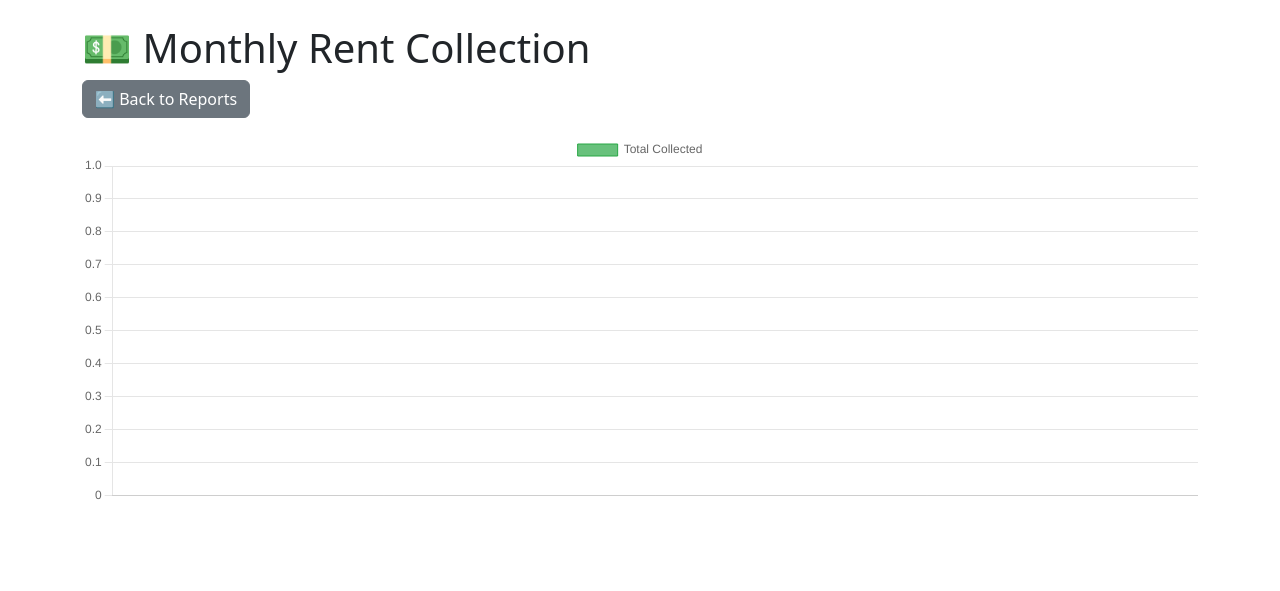
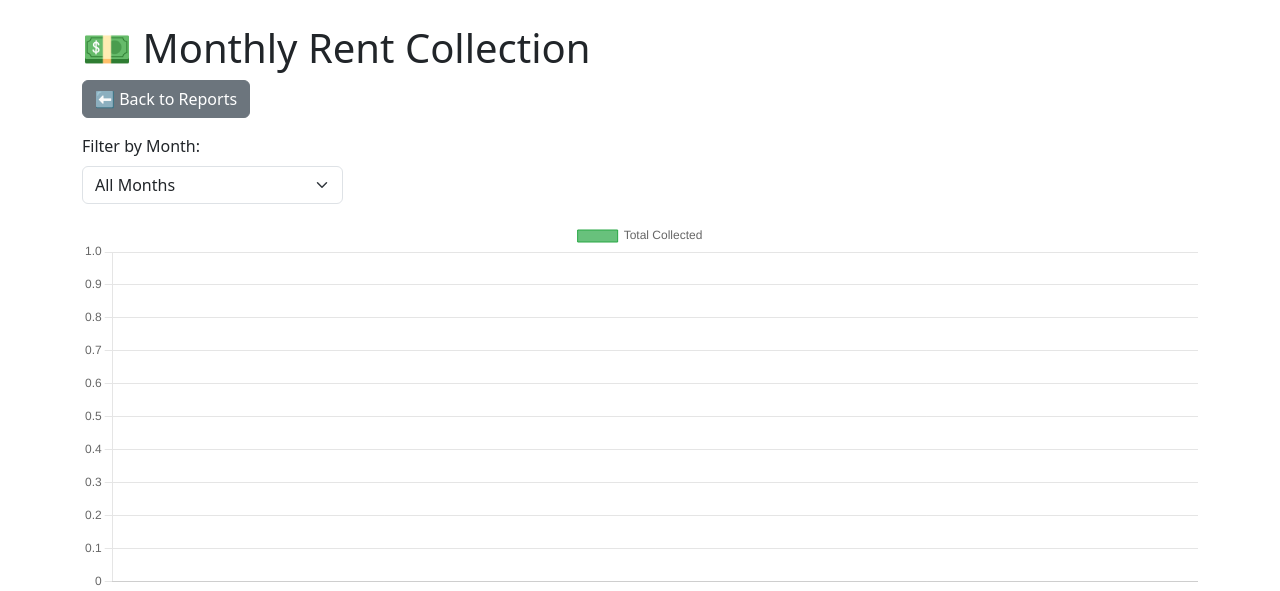
Before and after one commit to ofwonojohn/rental_db_ui, a Flask app: page /report_monthly_collection in a window 1280 px wide. Shown: the top 591 px of the page. Run offline with Flask 3, Linux system fonts and the light colour scheme; data that the repository does not hold is empty.

Commit message:
Add monthly collection API and update report page with month filter

```diff
--- a/app.py
+++ b/app.py
@@ -1,4 +1,4 @@
-from flask import Flask, render_template, request, redirect, url_for
+from flask import Flask, render_template, request, redirect, url_for, jsonify
 import mysql.connector
 
 app = Flask(__name__)
@@ -7,7 +7,7 @@ app = Flask(__name__)
 db = mysql.connector.connect(
     host="localhost",
     user="root",
-    password="", #replace wih ur MySQL workbench password
+    password="@0706647669J", #replace wih ur MySQL workbench password
     database="rental_management"
 )
 cursor = db.cursor(dictionary=True)
@@ -338,6 +338,41 @@ def report_monthly_collection():
     report = cursor.fetchall()
     return render_template('report_monthly_collection.html', report=report)
 
+@app.route('/api/monthly_collection')
+def api_monthly_collection():
+    month = request.args.get('month')
+
+    if month:
+        query = """
+            SELECT
+                YEAR(transaction_date) AS year,
+                MONTH(transaction_date) AS month,
+                SUM(amount) AS total_collected
+            FROM transactions
+            WHERE MONTH(transaction_date) = %s
+            GROUP BY YEAR(transaction_date), MONTH(transaction_date)
+            ORDER BY year, month
+        """
+        cursor.execute(query, (month,))
+        data = cursor.fetchall()
+    else:
+        query = """
+            SELECT
+                YEAR(transaction_date) AS year,
+                MONTH(transaction_date) AS month,
+                SUM(amount) AS total_collected
+            FROM transactions
+            GROUP BY YEAR(transaction_date), MONTH(transaction_date)
+            ORDER BY year, month
+        """
+        cursor.execute(query)
+        data = cursor.fetchall()
+
+    return jsonify({
+        'labels': [f"{row['year']}-{row['month']:02d}" for row in data],
+        'data': [row['total_collected'] for row in data]
+    })
+
 
 # Outstanding Balances
 @app.route('/report_outstanding')
--- a/templates/report_monthly_collection.html
+++ b/templates/report_monthly_collection.html
@@ -9,17 +9,49 @@
   <h1>💵 Monthly Rent Collection</h1>
   <a href="/reports" class="btn btn-secondary mb-3">⬅ Back to Reports</a>
 
+  <div class="row mb-3">
+    <div class="col-md-3">
+      <label for="monthFilter" class="form-label">Filter by Month:</label>
+      <select id="monthFilter" class="form-select">
+        <option value="">All Months</option>
+        <option value="1">January</option>
+        <option value="2">February</option>
+        <option value="3">March</option>
+        <option value="4">April</option>
+        <option value="5">May</option>
+        <option value="6">June</option>
+        <option value="7">July</option>
+        <option value="8">August</option>
+        <option value="9">September</option>
+        <option value="10">October</option>
+        <option value="11">November</option>
+        <option value="12">December</option>
+      </select>
+    </div>
+  </div>
+
   <canvas id="monthlyChart" height="100"></canvas>
 
   <script>
+    let chart;
+
+    function updateChart() {
+      const month = document.getElementById('monthFilter').value;
+
+      fetch(`/api/monthly_collection?month=${month}`)
+        .then(response => response.json())
+        .then(data => {
+          if (chart) {
+            chart.destroy();
+          }
           const ctx = document.getElementById('monthlyChart').getContext('2d');
-    new Chart(ctx, {
+          chart = new Chart(ctx, {
             type: 'bar',
             data: {
-        labels: [{% for row in report %}'{{ row.year }}-{{ row.month }}',{% endfor %}],
+              labels: data.labels,
               datasets: [{
                 label: 'Total Collected',
-          data: [{% for row in report %}{{ row.total_collected }},{% endfor %}],
+                data: data.data,
                 backgroundColor: 'rgba(40, 167, 69, 0.7)',
                 borderColor: 'rgba(40, 167, 69, 1)',
                 borderWidth: 1
@@ -30,6 +62,14 @@
               scales: { y: { beginAtZero: true } }
             }
           });
+        });
+    }
+
+    // Initial load
+    updateChart();
+
+    // Event listeners for filters
+    document.getElementById('monthFilter').addEventListener('change', updateChart);
   </script>
 </body>
 </html>
```
Lines whose indentation alone changed are shown as unchanged.
